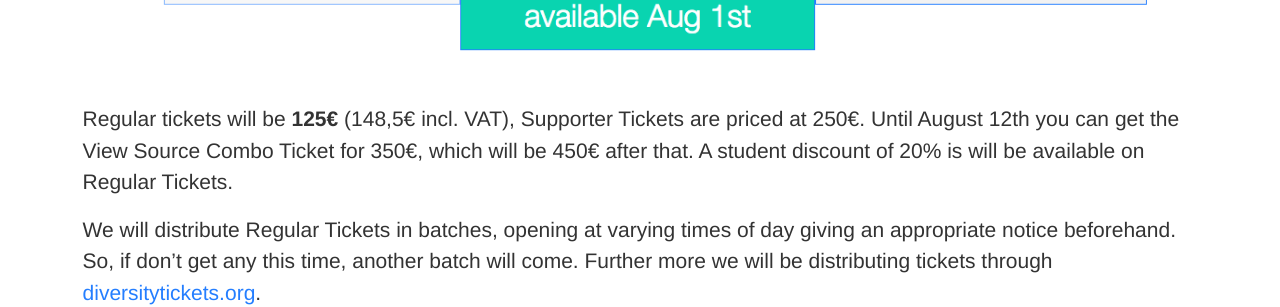
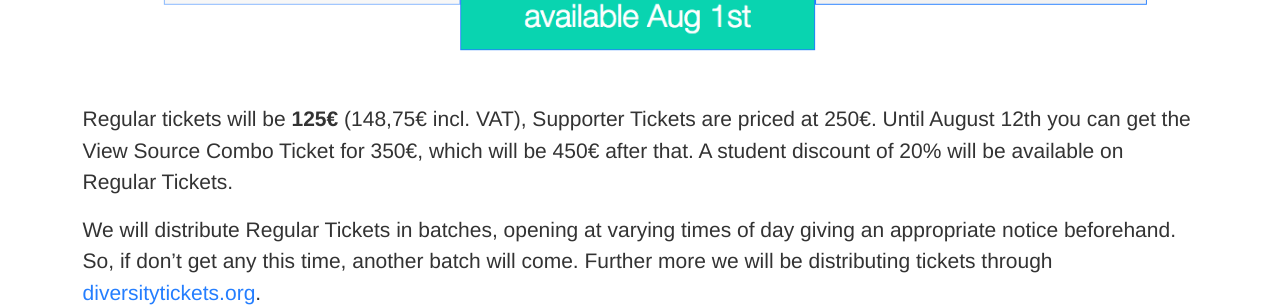
Before and after one commit to RustFestEU/blog.rustfest.eu, a Jekyll site: the page built from _posts/2016-07-28-ticket-sales-start-monday-august-1st.md, in a window 1280 px wide. Shown: the part 1233-1540 px from the top of the page. Built offline with Jekyll 4.4.1, drawn with Linux system fonts in a browser that asks for light colours.

Commit message:
minor textual changes

```diff
--- a/_posts/2016-07-28-ticket-sales-start-monday-august-1st.md
+++ b/_posts/2016-07-28-ticket-sales-start-monday-august-1st.md
@@ -12,6 +12,6 @@ Starting Monday August 1st from 3pm (CEST) you can purchase supporter Tickets an
 ![](/assets/posts/tickets.png)
 
 
-Regular tickets will be **125€** (148,5€ incl. VAT), Supporter Tickets are priced at 250€. Until August 12th you can get the View Source Combo Ticket for 350€, which will be 450€ after that. A student discount of 20% is will be available on Regular Tickets.
+Regular tickets will be **125€** (148,75€ incl. VAT), Supporter Tickets are priced at 250€. Until August 12th you can get the View Source Combo Ticket for 350€, which will be 450€ after that. A student discount of 20% will be available on Regular Tickets.
 
 We will distribute Regular Tickets in batches, opening at varying times of day giving an appropriate notice beforehand. So, if don't get any this time, another batch will come. Further more we will be distributing tickets through [diversitytickets.org](http://diversitytickets.org).
```
